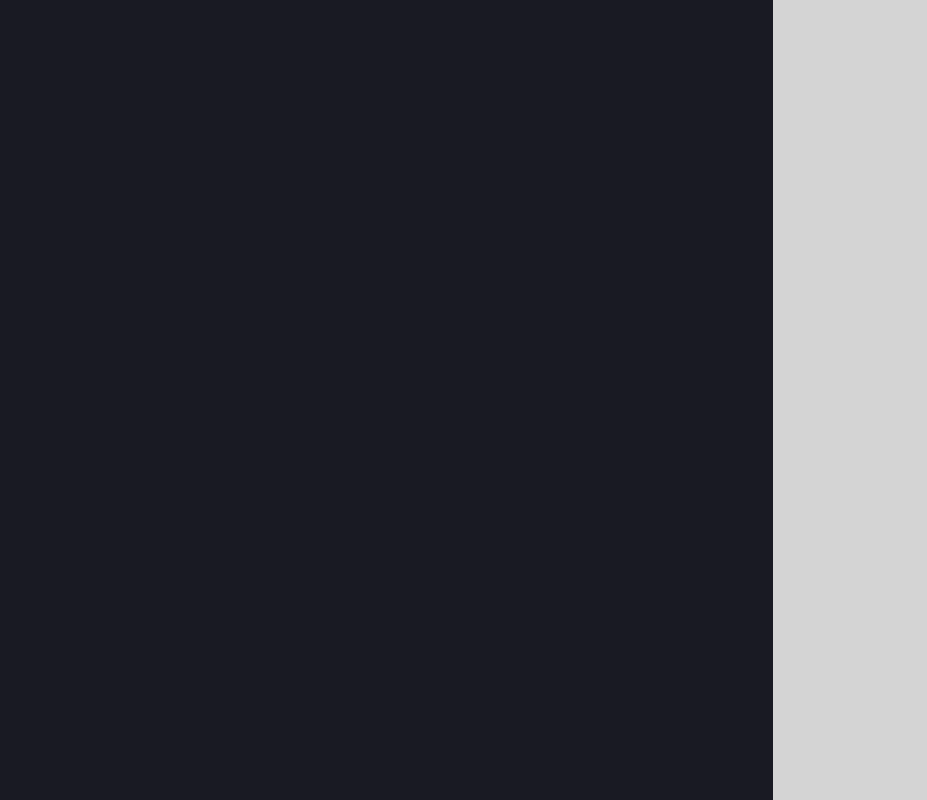
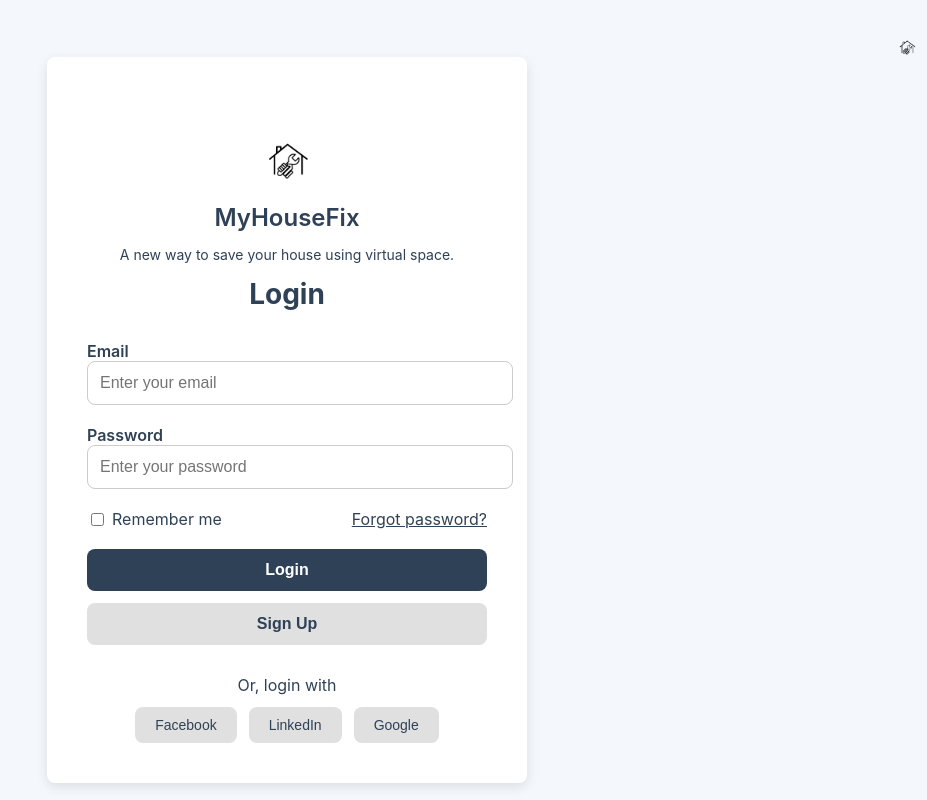
Before and after one commit to RalucaIonescu12/MyHouseFix, a React (Create React App) app in the folder src/client/: page / in a window 1280 px wide. Shown: the top 800 px of the page, without its empty margins (353-1280 px from the left). Built offline with nearby package versions, Linux system fonts and the light colour scheme.

Commit message:
LoginFormView

```diff
--- a/src/client/src/App.js
+++ b/src/client/src/App.js
@@ -3,7 +3,7 @@
 import React from 'react';
 import { BrowserRouter as Router, Routes, Route } from 'react-router-dom';
 import Home from './components/Home';
-import Login from './components/Login';
+import LoginWidget from './components/LoginWidget';
 // function App() {
 //   return (
 //     <div className="App">
@@ -28,7 +28,7 @@
   return (
     <Router>
       <Routes>
-        <Route path="/" element={<Login />} />
+        <Route path="/" element={<Home />} />
       </Routes>
     </Router>
   );
--- a/src/client/src/components/Home.js
+++ b/src/client/src/components/Home.js
@@ -1,9 +1,9 @@
 import React from 'react';
-
+import LoginWidget from './LoginWidget';
 const Home = () => {
   return (
     <div>
-      <h1>Welcome to the Home Page</h1>
+       <LoginWidget />
     </div>
   );
 };
--- a/src/client/src/components/Login.jsx
+++ /dev/null
@@ -1,106 +0,0 @@
-import React from "react";
-import xdefault from "../images/Quick tips for saving money on home repairs_.jpeg";
-import off from "../images/Quick tips for saving money on home repairs_.jpeg";
-import icon from "../images/pngegg.png";
-import rectangle11 from "../images/House Painting Mistakes Everyone Makes (and How to Avoid Them).jpeg";
-import rectangle8 from "../images/13 Things Your Electrician Wants You to Know.jpeg";
-import rectangle7 from "../images/Here’s Why You Should Close Your Bedroom Door at Night.jpeg";
-import rectangle9 from "../images/Home Ownership 101_ 5 Repair Jobs You Should Leave to the Professionals – Follow The Yellow Brick Home.jpeg";
-import rectangle6 from "../images/How to Become a Mechanic Apprentice.jpeg";
-import rectangle10 from "../images/Quick tips for saving money on home repairs_.jpeg";
-import rectangle12 from "../images/_Female Tailor Using Manual Sewing Machine__ by Stocksy Contributor _Alina Hvostikova_.jpeg";
-import rectangle13 from "../images/Quick tips for saving money on home repairs_.jpeg";
-import rectangle14 from "../images/ZWILLING Superfection Classic Schneiderschere, Stoffschere, Länge_ 21 cm, Rostfreier Spezialstahl_Kunststoff, Schwarz [Made in Germany].jpeg";
-import "../styleLogin.css";
-const Login = () => {
-  return (
-    <div className="archint-desktop">
-      <div className="overlap-group-wrapper">
-        <div className="overlap-group">
-          <div className="image" />
-
-          <div className="rectangle" />
-
-          <div className="frame">
-            <div className="text-wrapper">Login</div>
-
-            <div className="login-form">
-              <div className="div">
-                <div className="text-wrapper-2">Email</div>
-
-                <div className="frame-2">
-                  <div className="text-wrapper-3">robert.popescu@gmail.com</div>
-                </div>
-              </div>
-
-              <div className="div">
-                <div className="text-wrapper-2">Password</div>
-
-                <div className="frame-2">
-                  <div className="frame-3">
-
-                  </div>
-
-                  <img className="eye-off" alt="Eye off" src={off} />
-                </div>
-              </div>
-
-              <div className="extra">
-                <div className="remember">
-                  <img
-                    className="check-box-default"
-                    alt="Check box default"
-                    src={xdefault}
-                  />
-
-                  <div className="text-wrapper-4">Remember me</div>
-                </div>
-
-                <div className="text-wrapper-5">Forgot password?</div>
-              </div>
-
-              <div className="frame-4">
-                <button className="button-login">
-                  <div className="text-wrapper-6">Login</div>
-                </button>
-
-                <button className="div-wrapper">
-                  <div className="text-wrapper-7">Sign Up</div>
-                </button>
-              </div>
-            </div>
-
-            <div className="frame-5">
-              <div className="text-wrapper-8">Or, login with</div>
-
-              <div className="frame-6">
-                <div className="frame-7">
-                  <div className="text-wrapper-9">Facebook</div>
-                </div>
-
-                <div className="frame-7">
-                  <div className="text-wrapper-9">Linked In</div>
-                </div>
-
-                <div className="frame-7">
-                  <div className="text-wrapper-9">Google</div>
-                </div>
-              </div>
-            </div>
-          </div>
-
-          <div className="frame-8">
-            <img className="img" alt="Rectangle" src={icon} />
-
-            <div className="text-wrapper-10">MyHouseFix</div>
-          </div>
-
-          <p className="p">A new way to save your house using virtual space.</p>
-
-
-        </div>
-      </div>
-    </div>
-  );
-};
-export default Login;
--- /dev/null
+++ b/src/client/src/components/LoginWidget.jsx
@@ -0,0 +1,228 @@
+import React, { useState } from "react";
+import icon from "../images/pngegg.png";
+
+const LoginWidget = () => {
+  const [email, setEmail] = useState("");
+  const [password, setPassword] = useState("");
+  const [rememberMe, setRememberMe] = useState(false);
+
+  const handleSubmit = (e) => {
+    e.preventDefault();
+    console.log("Form submitted with:", { email, password, rememberMe });
+  };
+
+  return (
+    <div style={styles.widgetContainer}>
+      <div style={styles.formContainer}>
+        <div style={styles.footer}>
+          <img alt="Logo" src={icon} style={styles.logo} />
+          <div style={styles.brandName}>MyHouseFix</div>
+          <p style={styles.description}>A new way to save your house using virtual space.</p>
+        </div>
+        <div style={styles.loginHeader}>Login</div>
+        <form onSubmit={handleSubmit} style={styles.form}>
+          <div style={styles.formGroup}>
+            <label style={styles.label}>Email</label>
+            <input
+              type="email"
+              value={email}
+              onChange={(e) => setEmail(e.target.value)}
+              placeholder="Enter your email"
+              style={styles.input}
+            />
+          </div>
+
+          <div style={styles.formGroup}>
+            <label style={styles.label}>Password</label>
+            <input
+              type="password"
+              value={password}
+              onChange={(e) => setPassword(e.target.value)}
+              placeholder="Enter your password"
+              style={styles.input}
+            />
+            <img alt="Eye off" src={icon} style={styles.eyeIcon} />
+          </div>
+
+          <div style={styles.extra}>
+            <div style={styles.remember}>
+              <input
+                type="checkbox"
+                checked={rememberMe}
+                onChange={() => setRememberMe(!rememberMe)}
+                style={styles.checkbox}
+              />
+              <span>Remember me</span>
+            </div>
+            <span style={styles.forgotPassword}>Forgot password?</span>
+          </div>
+
+          <div style={styles.buttonContainer}>
+            <button type="submit" style={styles.button}>
+              Login
+            </button>
+            <button type="button" style={styles.buttonSignUp}>
+              Sign Up
+            </button>
+          </div>
+        </form>
+
+        <div style={styles.socialLoginContainer}>
+          <div style={styles.socialLogin}>Or, login with</div>
+          <div style={styles.socialButtons}>
+            <button style={styles.socialButton}>Facebook</button>
+            <button style={styles.socialButton}>LinkedIn</button>
+            <button style={styles.socialButton}>Google</button>
+          </div>
+        </div>
+
+
+      </div>
+    </div>
+  );
+};
+
+const styles = {
+  widgetContainer: {
+    display: "flex",
+    justifyContent: "center",
+    alignItems: "center",
+    height: "100vh",
+    backgroundColor: "#f4f7fc",
+    padding: "20px",
+  },
+  formContainer: {
+    backgroundColor: "#ffffff",
+    width: "400px",
+    padding: "40px",
+    borderRadius: "8px",
+    boxShadow: "0 4px 12px rgba(0, 0, 0, 0.1)",
+    display: "flex",
+    flexDirection: "column",
+    alignItems: "center",
+  },
+  loginHeader: {
+    fontSize: "28px",
+    fontWeight: "bold",
+    color: "#2f4156",
+    marginBottom: "30px",
+  },
+  form: {
+    width: "100%",
+  },
+  formGroup: {
+    marginBottom: "20px",
+  },
+  label: {
+    fontSize: "16px",
+    fontWeight: "600",
+    color: "#2f4156",
+    marginBottom: "8px",
+  },
+  input: {
+    width: "100%",
+    padding: "12px",
+    borderRadius: "8px",
+    border: "1px solid #ccc",
+    fontSize: "16px",
+    color: "#2f4156",
+  },
+  eyeIcon: {
+    position: "absolute",
+    right: "10px",
+    top: "38px",
+    width: "20px",
+    height: "20px",
+    cursor: "pointer",
+  },
+  extra: {
+    display: "flex",
+    justifyContent: "space-between",
+    alignItems: "center",
+  },
+  remember: {
+    display: "flex",
+    alignItems: "center",
+    fontSize: "16px",
+    color: "#2f4156",
+  },
+  checkbox: {
+    marginRight: "8px",
+  },
+  forgotPassword: {
+    fontSize: "16px",
+    color: "#2f4156",
+    textDecoration: "underline",
+    cursor: "pointer",
+  },
+  buttonContainer: {
+    marginTop: "20px",
+    display: "flex",
+    flexDirection: "column",
+    gap: "12px",
+  },
+  button: {
+    padding: "12px",
+    backgroundColor: "#2f4156",
+    color: "#ffffff",
+    borderRadius: "8px",
+    border: "none",
+    cursor: "pointer",
+    fontSize: "16px",
+    fontWeight: "600",
+  },
+  buttonSignUp: {
+    padding: "12px",
+    backgroundColor: "#e0e0e0",
+    color: "#2f4156",
+    borderRadius: "8px",
+    border: "none",
+    cursor: "pointer",
+    fontSize: "16px",
+    fontWeight: "600",
+  },
+  socialLoginContainer: {
+    marginTop: "30px",
+    textAlign: "center",
+  },
+  socialLogin: {
+    fontSize: "16px",
+    color: "#2f4156",
+    marginBottom: "12px",
+  },
+  socialButtons: {
+    display: "flex",
+    justifyContent: "space-between",
+    gap: "12px",
+  },
+  socialButton: {
+    padding: "10px 20px",
+    backgroundColor: "#e0e0e0",
+    color: "#2f4156",
+    borderRadius: "8px",
+    border: "none",
+    cursor: "pointer",
+    fontSize: "14px",
+  },
+  footer: {
+    marginTop: "40px",
+    textAlign: "center",
+  },
+  logo: {
+    width: "50px",
+    height: "50px",
+    objectFit: "cover",
+    marginBottom: "12px",
+  },
+  brandName: {
+    fontSize: "24px",
+    fontWeight: "600",
+    color: "#2f4156",
+  },
+  description: {
+    fontSize: "14px",
+    color: "#2f4156",
+  },
+};
+
+export default LoginWidget;
```
